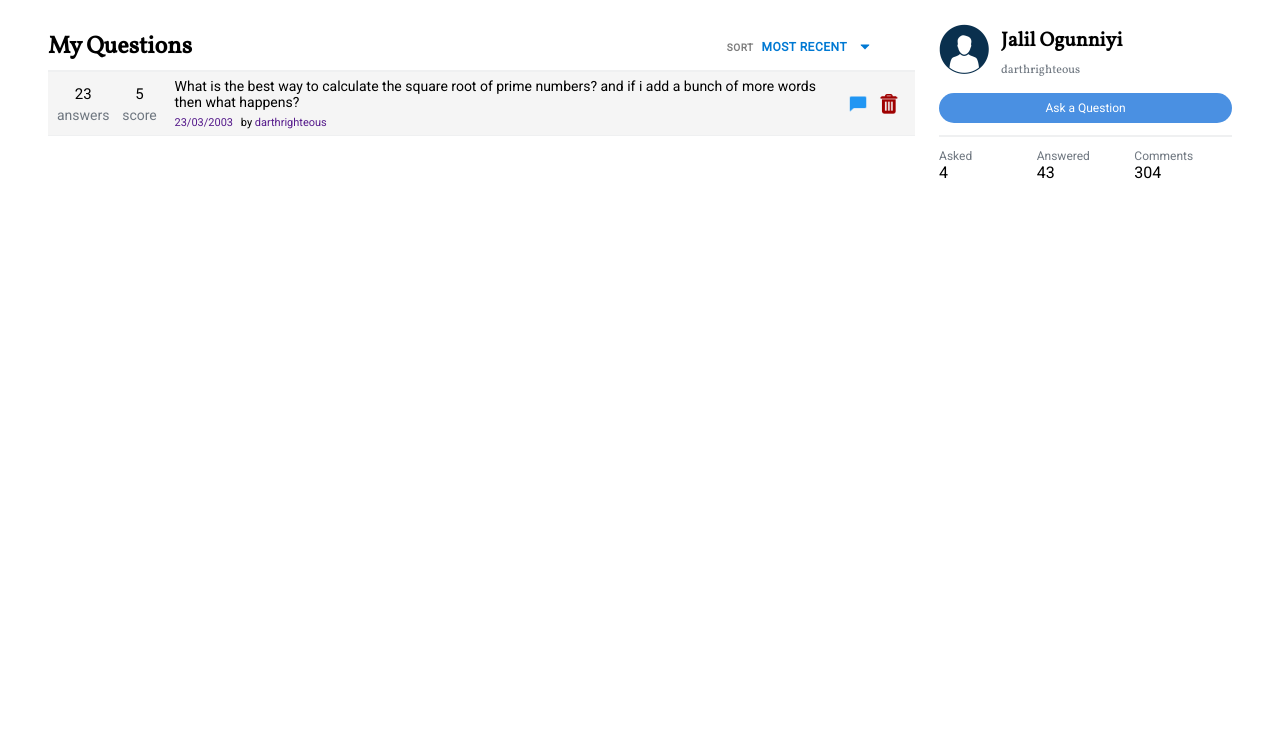
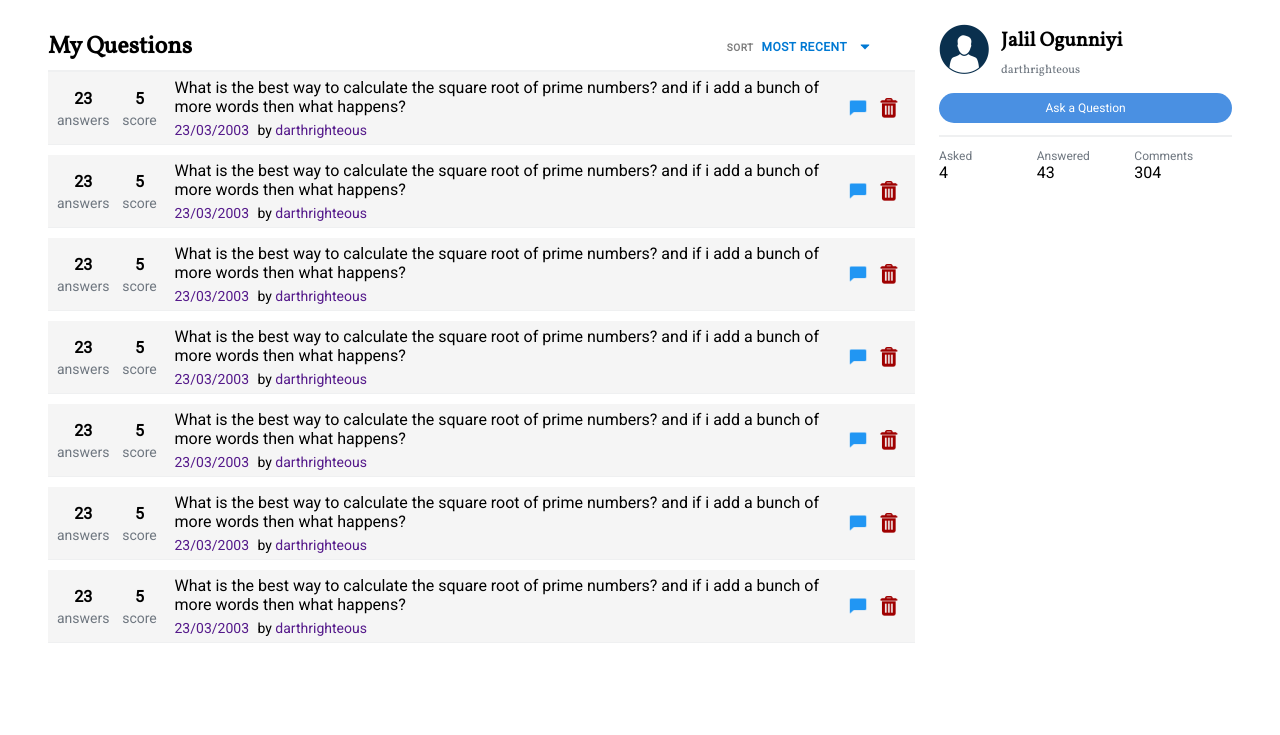
Before and after one commit to Darthrighteous/StackOverflow-lite, a plain HTML site: page profile.html in a window 1280 px wide. Shown: the part 65-800 px from the top of the page. Drawn offline with Linux system fonts and the light colour scheme.

Commit message:
[Chore #160187269] some UI changes

```diff
--- a/profile.html
+++ b/profile.html
@@ -88,6 +88,162 @@
 							<a id="deleteIcon" href="#"></a>
 						</div>
 					</div>
+					<div class="question_summary" onclick="location.href = 'question.html';">
+						<div class="summary_stats">
+							<div class="stat_answers">
+								<div class="answer_count">23</div>
+								<h5>answers</h5>
+							</div>
+							<div class="stat_score">
+								<div class="score">5</div>
+								<h5>score</h5>
+							</div>
+						</div>
+
+						<div class="summary_body">
+							<h3>What is the best way to calculate the square root of prime numbers? and if i add a bunch of more words then what happens?</h3>
+							<div class="summary_details">
+								<a href="" id="details_date">23/03/2003</a>
+								by
+								<a href="" id="details_user"> darthrighteous</a>
+							</div>
+						</div>
+
+						<div class="summary_options">
+							<a id="commentIcon" href="#"></a>
+							<a id="deleteIcon" href="#"></a>
+						</div>
+					</div>
+					<div class="question_summary" onclick="location.href = 'question.html';">
+						<div class="summary_stats">
+							<div class="stat_answers">
+								<div class="answer_count">23</div>
+								<h5>answers</h5>
+							</div>
+							<div class="stat_score">
+								<div class="score">5</div>
+								<h5>score</h5>
+							</div>
+						</div>
+
+						<div class="summary_body">
+							<h3>What is the best way to calculate the square root of prime numbers? and if i add a bunch of more words then what happens?</h3>
+							<div class="summary_details">
+								<a href="" id="details_date">23/03/2003</a>
+								by
+								<a href="" id="details_user"> darthrighteous</a>
+							</div>
+						</div>
+
+						<div class="summary_options">
+							<a id="commentIcon" href="#"></a>
+							<a id="deleteIcon" href="#"></a>
+						</div>
+					</div>
+					<div class="question_summary" onclick="location.href = 'question.html';">
+						<div class="summary_stats">
+							<div class="stat_answers">
+								<div class="answer_count">23</div>
+								<h5>answers</h5>
+							</div>
+							<div class="stat_score">
+								<div class="score">5</div>
+								<h5>score</h5>
+							</div>
+						</div>
+
+						<div class="summary_body">
+							<h3>What is the best way to calculate the square root of prime numbers? and if i add a bunch of more words then what happens?</h3>
+							<div class="summary_details">
+								<a href="" id="details_date">23/03/2003</a>
+								by
+								<a href="" id="details_user"> darthrighteous</a>
+							</div>
+						</div>
+
+						<div class="summary_options">
+							<a id="commentIcon" href="#"></a>
+							<a id="deleteIcon" href="#"></a>
+						</div>
+					</div>
+					<div class="question_summary" onclick="location.href = 'question.html';">
+						<div class="summary_stats">
+							<div class="stat_answers">
+								<div class="answer_count">23</div>
+								<h5>answers</h5>
+							</div>
+							<div class="stat_score">
+								<div class="score">5</div>
+								<h5>score</h5>
+							</div>
+						</div>
+
+						<div class="summary_body">
+							<h3>What is the best way to calculate the square root of prime numbers? and if i add a bunch of more words then what happens?</h3>
+							<div class="summary_details">
+								<a href="" id="details_date">23/03/2003</a>
+								by
+								<a href="" id="details_user"> darthrighteous</a>
+							</div>
+						</div>
+
+						<div class="summary_options">
+							<a id="commentIcon" href="#"></a>
+							<a id="deleteIcon" href="#"></a>
+						</div>
+					</div>
+					<div class="question_summary" onclick="location.href = 'question.html';">
+						<div class="summary_stats">
+							<div class="stat_answers">
+								<div class="answer_count">23</div>
+								<h5>answers</h5>
+							</div>
+							<div class="stat_score">
+								<div class="score">5</div>
+								<h5>score</h5>
+							</div>
+						</div>
+
+						<div class="summary_body">
+							<h3>What is the best way to calculate the square root of prime numbers? and if i add a bunch of more words then what happens?</h3>
+							<div class="summary_details">
+								<a href="" id="details_date">23/03/2003</a>
+								by
+								<a href="" id="details_user"> darthrighteous</a>
+							</div>
+						</div>
+
+						<div class="summary_options">
+							<a id="commentIcon" href="#"></a>
+							<a id="deleteIcon" href="#"></a>
+						</div>
+					</div>
+					<div class="question_summary" onclick="location.href = 'question.html';">
+						<div class="summary_stats">
+							<div class="stat_answers">
+								<div class="answer_count">23</div>
+								<h5>answers</h5>
+							</div>
+							<div class="stat_score">
+								<div class="score">5</div>
+								<h5>score</h5>
+							</div>
+						</div>
+
+						<div class="summary_body">
+							<h3>What is the best way to calculate the square root of prime numbers? and if i add a bunch of more words then what happens?</h3>
+							<div class="summary_details">
+								<a href="" id="details_date">23/03/2003</a>
+								by
+								<a href="" id="details_user"> darthrighteous</a>
+							</div>
+						</div>
+
+						<div class="summary_options">
+							<a id="commentIcon" href="#"></a>
+							<a id="deleteIcon" href="#"></a>
+						</div>
+					</div>
 
 				</div>
 				<div class="profile_body_side">
--- a/script.js
+++ b/script.js
@@ -37,3 +37,11 @@
 if (document.title === 'Profile Page') {
   document.getElementById('authOptions').style.display = 'none'
 }
+
+if (document.title === 'SignIn Page') {
+  document.getElementById('loginbutton').style.display = 'none'
+}
+
+if (document.title === 'Signup Page') {
+  document.getElementById('signupbutton').style.display = 'none'
+}
--- a/styles.css
+++ b/styles.css
@@ -50,10 +50,10 @@
 #profile_icon {
 	display: inline-block;
 	background-image: url("icons/profile.png");
-	background-size: 30px 30px;
+	background-size: 35px 35px;
 	background-repeat: no-repeat;
-	height: 30px;
-	width: 30px;
+	height: 35px;
+	width: 35px;
 	line-height: 30px;
 	margin-left: 10px;
 }
@@ -333,7 +333,7 @@
 }
 
 #sortDropdown {
-	margin-top: 68px;
+	margin-top: 71px;
 	margin-left: 25px;
 }
 
@@ -418,7 +418,7 @@
 }
 
 .question_summary {
-	margin-bottom: 6px;
+	margin-bottom: 10px;
 	font-family: 'Roboto', sans-serif;
 	display: flex;
 	align-items: center;
@@ -456,8 +456,8 @@
 }
 
 .answer_count {
-	font-size: 15px;
-	font-weight: 200;
+	font-size: 16px;
+	font-weight: 600;
 	margin-bottom: 4px;
 }
 
@@ -471,8 +471,8 @@
 }
 
 .score {
-	font-size: 15px;
-	font-weight: 200;
+	font-size: 16px;
+	font-weight: 600;
 	margin-bottom: 4px;
 }
 
@@ -483,13 +483,13 @@
 }
 
 .summary_body h3 {
-	font-size: 14px;
+	font-size: 16px;
 	font-weight: 500;
 	margin: 0 0 3px 0;
 }
 
 .summary_details{
-	font-size: 11px;
+	font-size: 14px;
 	margin-top: 3px;
 }
 
```
Also changed, not shown: signin.html (+2 -1 lines), signup.html (+2 -1 lines).
